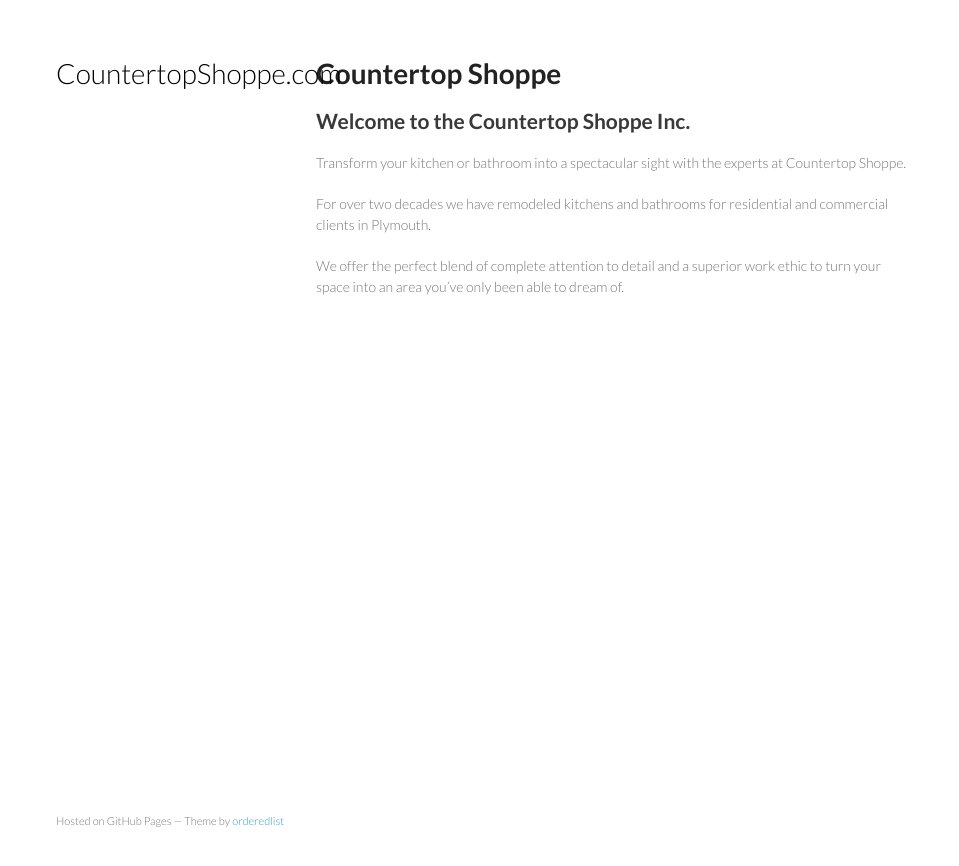
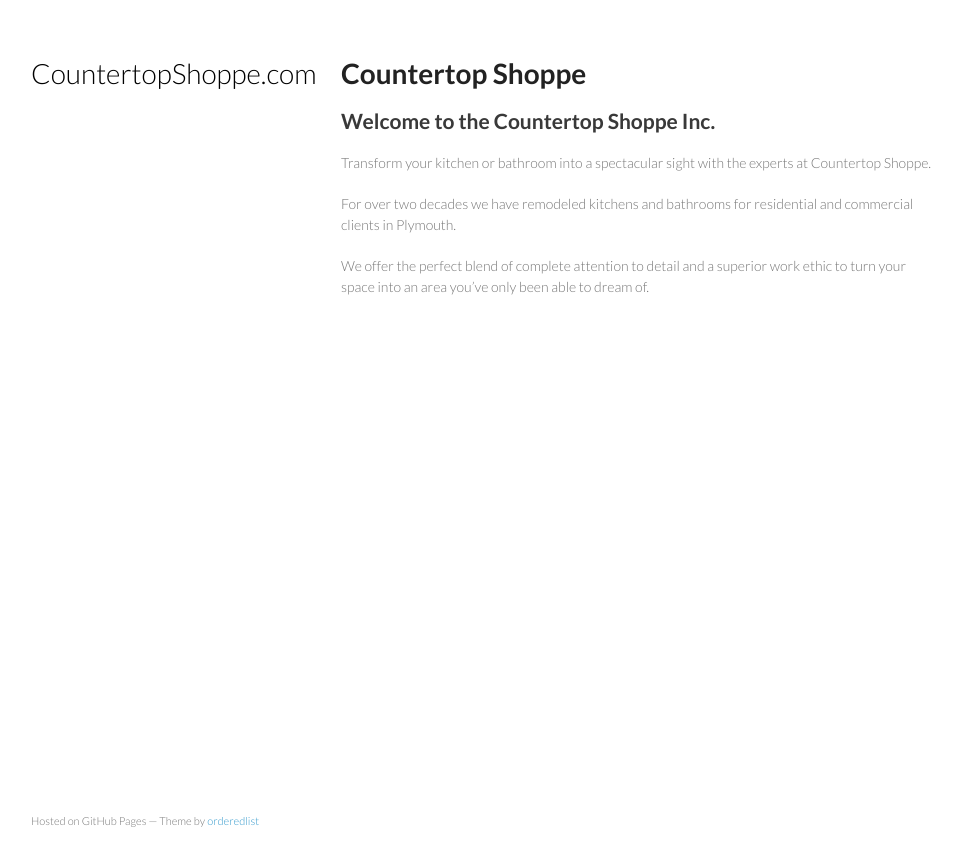
Before and after one commit to leviwilson/countertopshoppe.com, a Jekyll site: the page built from index.md, in a window 1280 px wide. Shown: the top 866 px of the page, without its empty margins (154-1113 px from the left). Built offline with Jekyll 4.4.1, drawn with Linux system fonts in a browser that asks for light colours.

Commit message:
update layout width

```diff
--- a/stylesheets/styles.css
+++ b/stylesheets/styles.css
@@ -52,7 +52,7 @@
 }
 
 .wrapper {
-  width:860px;
+  width:910px;
   margin:0 auto;
 }
 
@@ -102,7 +102,7 @@
 }
 
 header {
-  width:250px;
+  width:300px;
   float:left;
   position:fixed;
 }
@@ -124,7 +124,7 @@
   border-radius:5px;
   border:1px solid #d2d2d2;
   box-shadow:inset #fff 0 1px 0, inset rgba(0,0,0,0.03) 0 -1px 0;
-  width:250px;
+  width:300px;
 }
 
 header li {
@@ -183,7 +183,7 @@
 }
 
 footer {
-  width:250px;
+  width:300px;
   float:left;
   position:fixed;
   bottom:50px;
```
